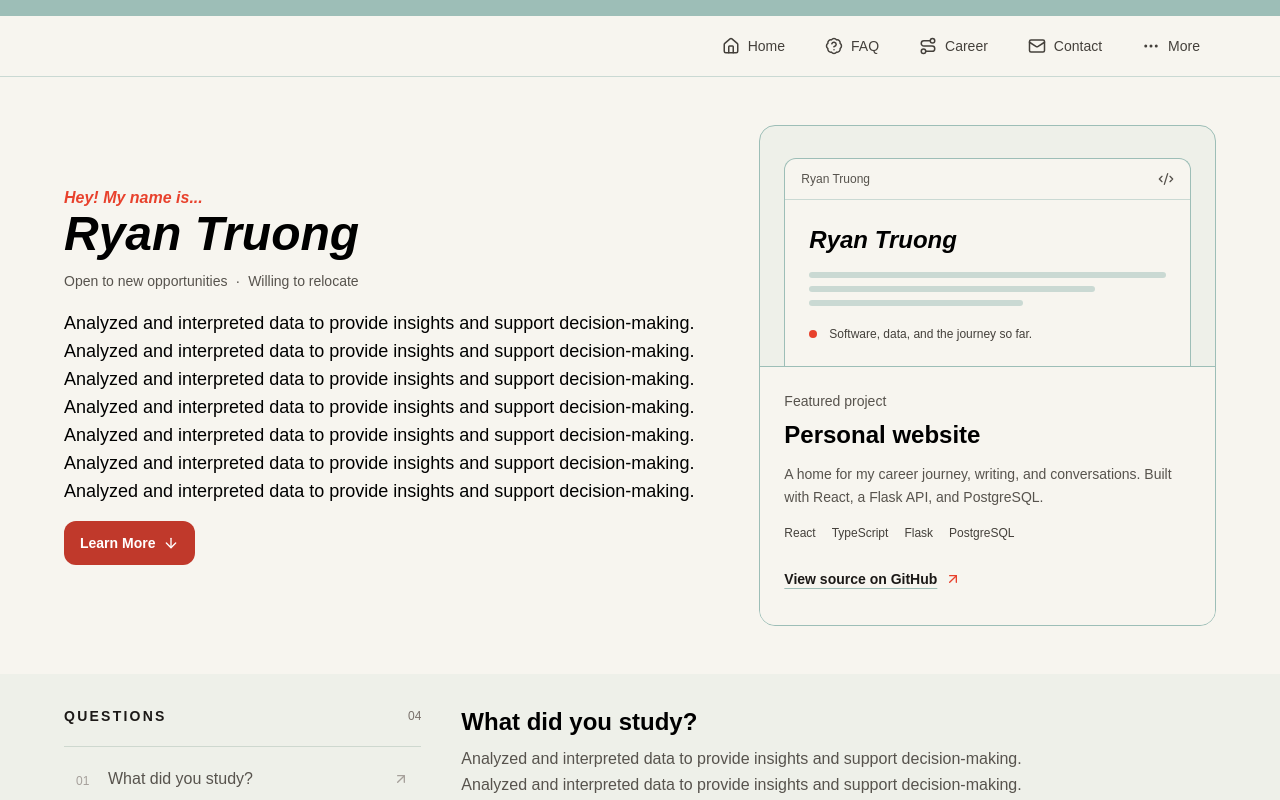
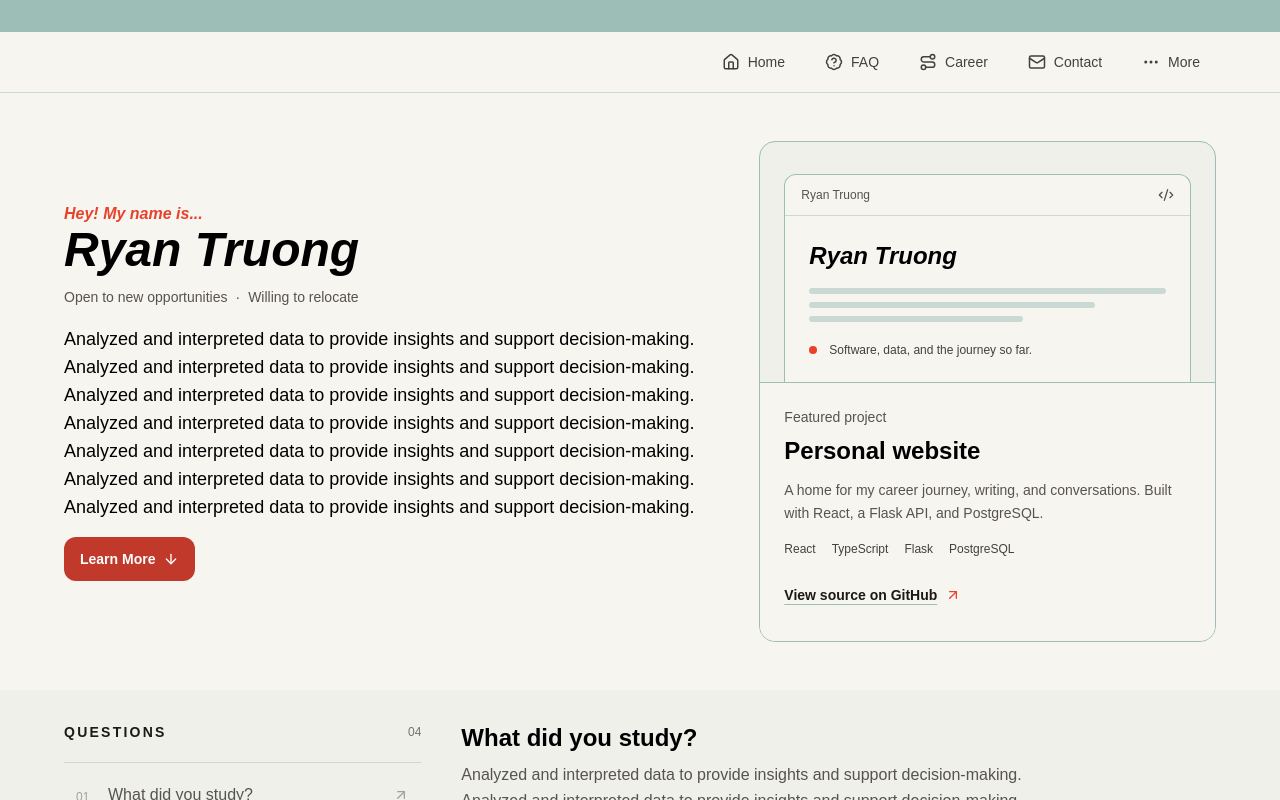
Before and after one commit to ryanctruong/personal-website, a React (Vite) app in the folder client/: page / in a window 1280 px wide. Shown: the top 800 px of the page. Built offline with nearby package versions, Linux system fonts and the light colour scheme; no server answers.

Commit message:
add padding to banner

```diff
--- a/client/src/components/Banner/Banner.tsx
+++ b/client/src/components/Banner/Banner.tsx
@@ -1,6 +1,6 @@
 const Banner = () => {
     return (
-        <div className="flex flex-col items-center justify-center gap-1 bg-[#9dbeb7] px-4 py-2 text-sm text-stone-900 sm:flex-row sm:gap-8 md:px-8">
+        <div className="flex flex-col items-center justify-center gap-1 bg-[#9dbeb7] p-4 text-sm text-stone-900 sm:flex-row sm:gap-8 md:px-8">
         </div>
     );
 };
```
